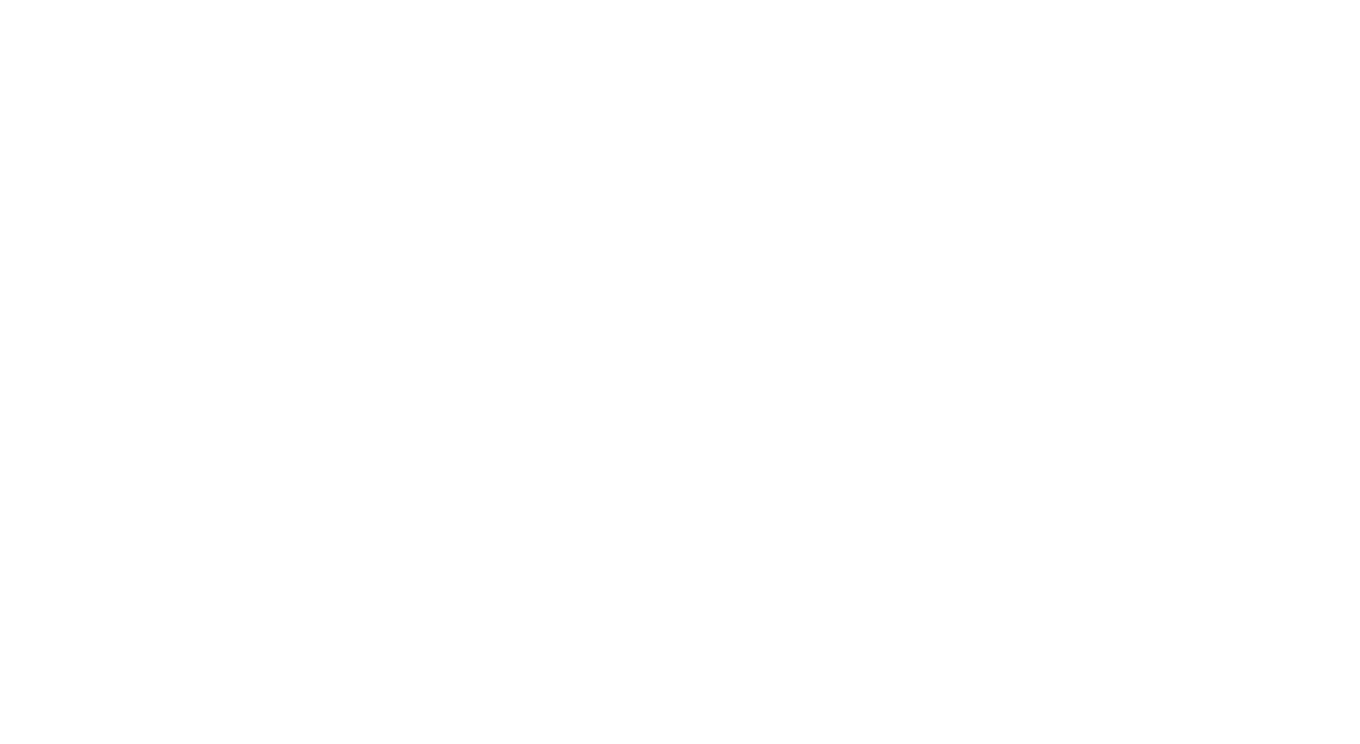
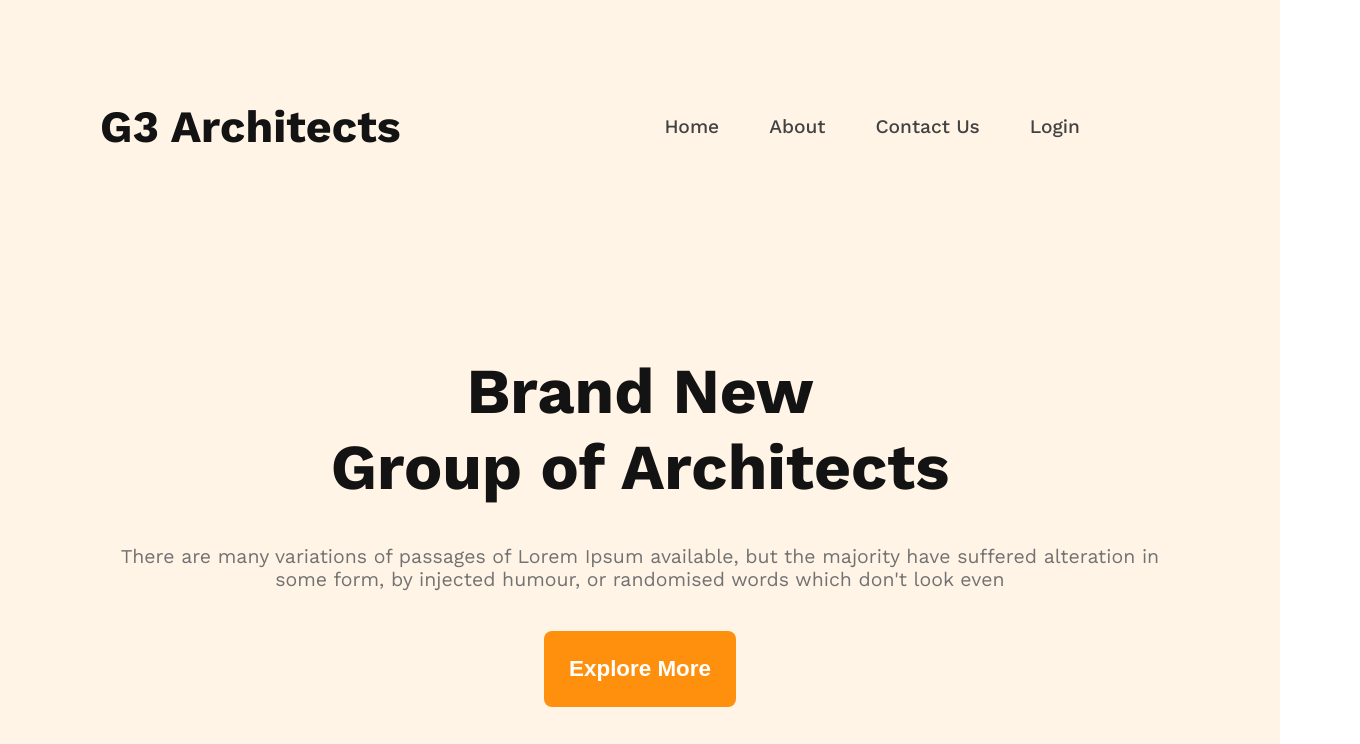
Before and after one commit to SifatSararChistee/g3-architect-website, a plain HTML site: page index.html in a window 1280 px wide. Shown: the top 744 px of the page, 1360 px wide, since content can reach past the window. Drawn offline with nearby package versions, Linux system fonts and the light colour scheme.

Commit message:
added banner section

```diff
--- a/index.html
+++ b/index.html
@@ -6,5 +6,35 @@
     <title>Document</title>
     <link rel="stylesheet" href="styles/style.css" />
   </head>
-  <body></body>
+  <body class="work-sans-font">
+    <header class="header">
+      <nav class="navbar display-flex">
+        <h3 class="nav-tittle">G3 Architects</h3>
+        <ul class="navbar-menu display-flex">
+          <li class="nav-item"><a href="">Home</a></li>
+          <li class="nav-item"><a href="">About</a></li>
+          <li class="nav-item"><a href="">Contact Us </a></li>
+          <li class="nav-item"><a href=""> Login</a></li>
+        </ul>
+      </nav>
+      <div class="banner-container display-flex">
+        <h1 class="banner-tittle">
+          Brand New <br />
+          Group of Architects
+        </h1>
+        <p class="banner-text">
+          There are many variations of passages of Lorem Ipsum available, but
+          the majority have suffered alteration in <br />
+          some form, by injected humour, or randomised words which don't look
+          even
+        </p>
+        <button class="btn-primary">Explore More</button>
+        <img class="banner-img" src="images/banner.png" alt="" />
+      </div>
+    </header>
+
+    <main></main>
+
+    <footer></footer>
+  </body>
 </html>
--- a/styles/style.css
+++ b/styles/style.css
@@ -0,0 +1,117 @@
+@import url('https://fonts.googleapis.com/css2?family=Work+Sans:ital,wght@0,100..900;1,100..900&display=swap');
+
+.work-sans-font {
+    font-family: "Work Sans", sans-serif;
+    font-optical-sizing: auto;
+    font-weight: 400;
+    font-style: normal;}
+
+*{
+    margin: 0;
+    padding: 0;
+    box-sizing: border-box;
+}
+
+.display-flex{
+    display: flex;
+}
+
+.btn-primary{
+    border: none;
+    border-radius: 8px;
+    background: rgb(255, 144, 14);
+    font-size: 1.4rem;
+    font-weight: 600;
+    color: rgb(255, 255, 255);
+    padding: 25px;
+}
+
+/* header section */
+
+.header{
+    background-color:rgba(255, 144, 14, 0.1);
+    max-width:1920px;
+    height:auto;
+    margin: 0 auto;
+    margin-bottom: 50px;
+}
+
+
+/* navigation style */
+
+.navbar{
+    margin: 0px 200px 200px 100px;
+    justify-content: space-between;
+    align-items: center;
+    padding-top: 100px;
+}
+.nav-tittle{
+    color: rgb(19, 19, 19);
+    font-size: 2.8rem;
+    font-weight: 700;
+}
+
+.navbar-menu{
+    gap: 50px;
+}
+
+.nav-item{
+
+    list-style: none;
+}
+.nav-item>a{
+    text-decoration: none;
+    color: rgb(66, 66, 66);
+    font-size: 1.2rem;
+    font-weight: 500;
+}
+
+
+/* banner styles */
+
+.banner-container{
+    flex-direction: column;
+    justify-content: center;
+    align-items: center;
+    gap: 40px;
+    margin-bottom: 40px;
+}
+
+
+.banner-tittle{
+    color: rgb(19, 19, 19);
+    font-size: 4rem;
+    font-weight: 700;
+    text-align: center;
+}
+
+
+.banner-text{
+    color: rgb(114, 114, 114);
+    font-size: 1.22rem;
+    font-weight: 400;
+    text-align: center;
+}
+
+.banner-img{
+    border-radius: 8px;
+    max-width: 1440px;
+    height: 700px;
+}
+
+@media screen and (max-width:576px)  {
+
+    .header{
+        width: 100%;
+    }
+    .navbar,.navbar-menu {
+        flex-direction: column;
+        justify-content: center;
+        align-items: center;
+    }
+
+    .banner-img{
+        width: 100%;
+    }
+
+}
```
